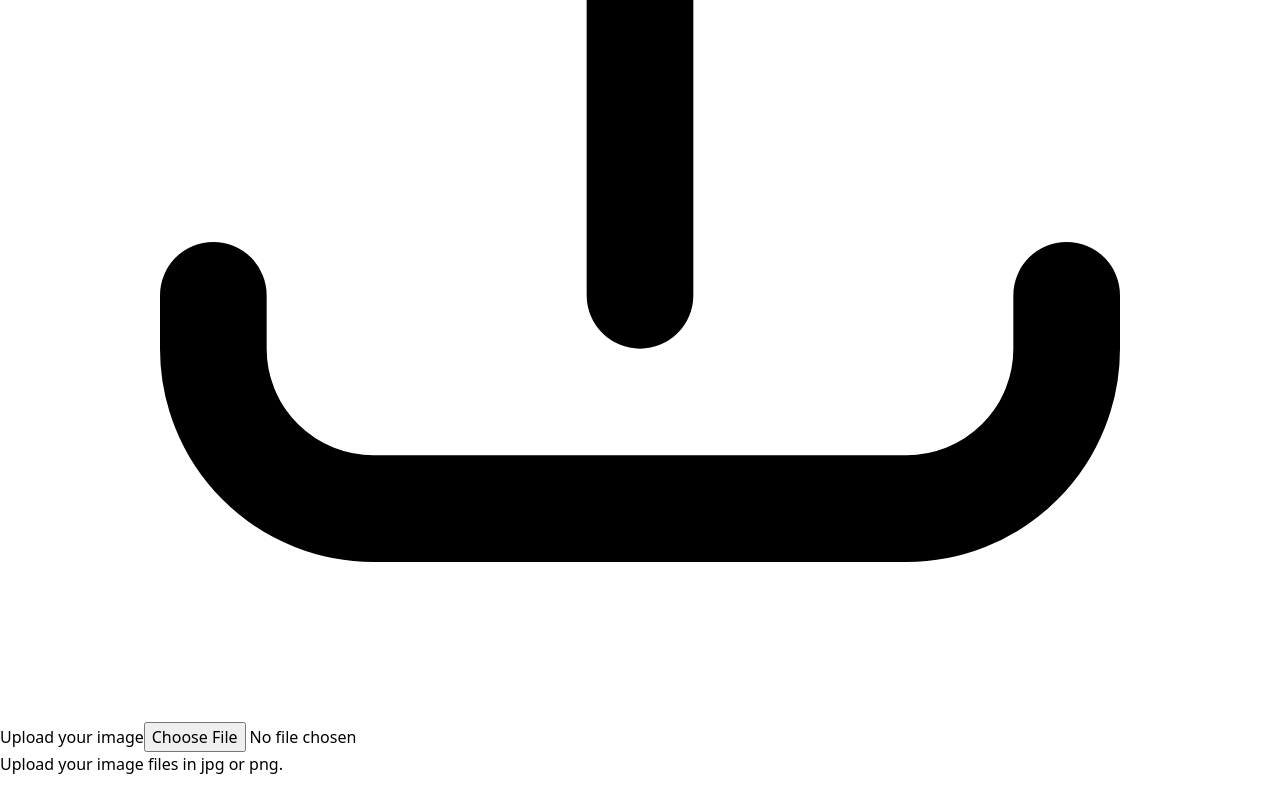
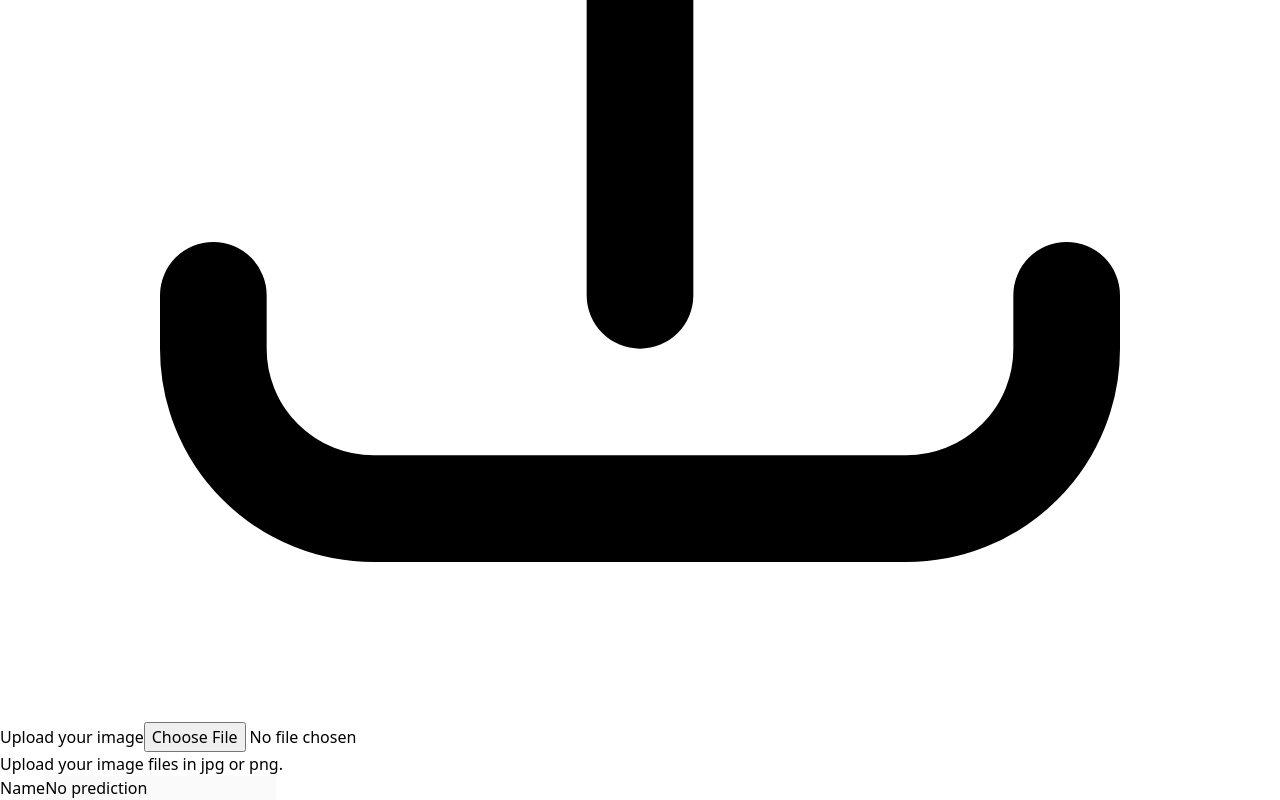
Before and after one commit to Kittonn/biobotanix-web, a React (Vite) app: page / in a window 1280 px wide. Shown: the part 606-1406 px from the top of the page. Before the commit the page ends 1382 px from the top, so only its background shows below. Built offline with nearby package versions, Linux system fonts and the light colour scheme.

Commit message:
fix: handle properties undefined

```diff
--- a/src/App.tsx
+++ b/src/App.tsx
@@ -11,8 +11,7 @@ export default function App() {
       setFile(URL.createObjectURL(e.target.files[0]));
       if (e.target.files[0]) {
         const response = await uploadService.uploadFileService(e.target.files[0])
-        console.log(response.prediction)
-        setResult(response.prediction)
+        setResult(response?.prediction)
       }
     }
   }
@@ -60,13 +59,18 @@ export default function App() {
                 )}
               </div>
             </div>
-            {result &&
-              <div>
+            {result ?
+              (<div>
                 <div className="mb-4 pt-0 flex flex-col">
                   <label className="mb-2 text-gray-800 text-lg font-light">Name</label>
                   <input type="text" className="border-2 rounded h-10 px-6 text-lg text-gray-600 focus:outline-none" value={result} disabled />
                 </div>
-              </div>}
+              </div>) : (
+                <div className="mb-4 pt-0 flex flex-col">
+                  <label className="mb-2 text-gray-800 text-lg font-light">Name</label>
+                  <input type="text" className="border-2 rounded h-10 px-6 text-lg text-gray-600 focus:outline-none" value="No prediction" disabled />
+                </div>
+              )}
           </form>
         </div>
       </div>
```
